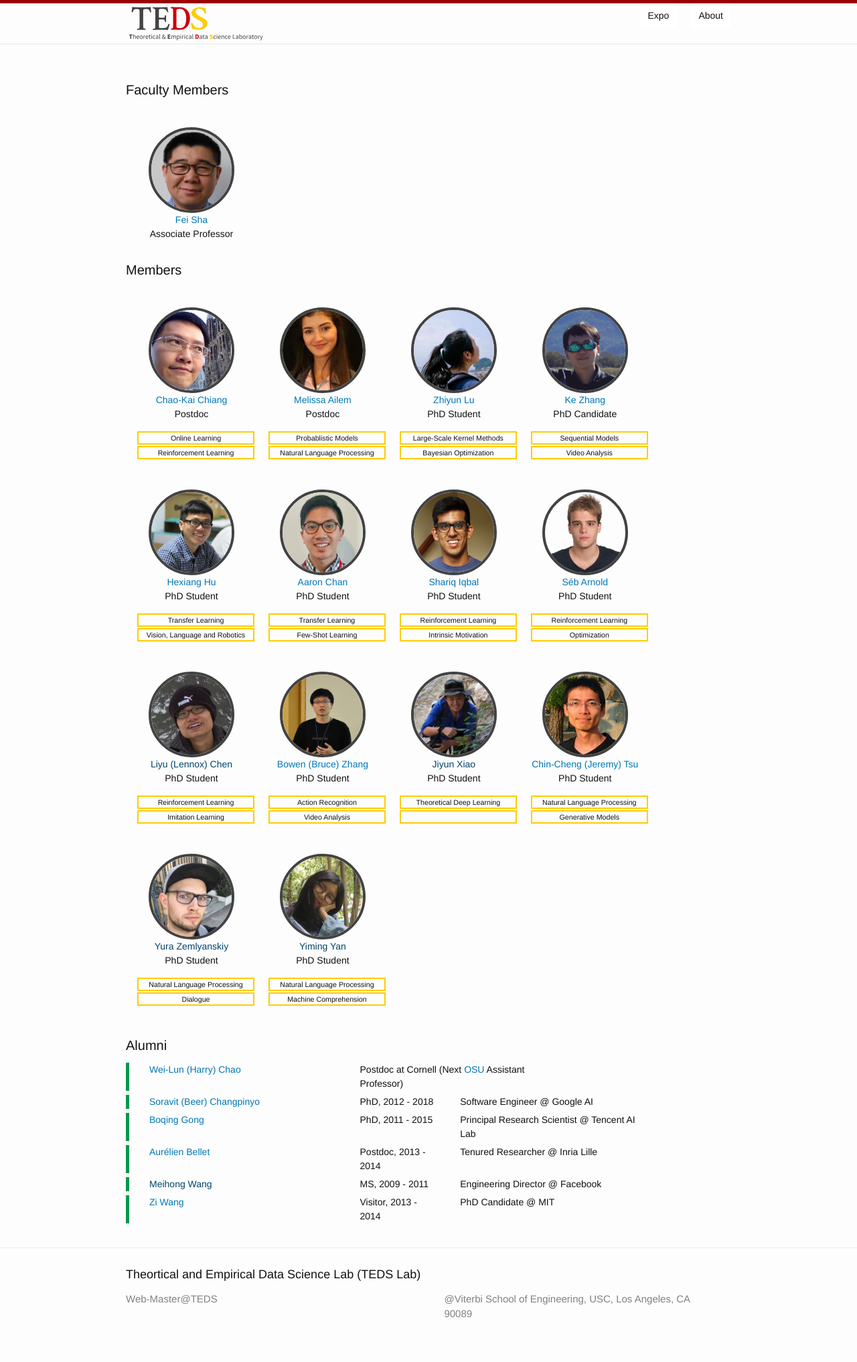
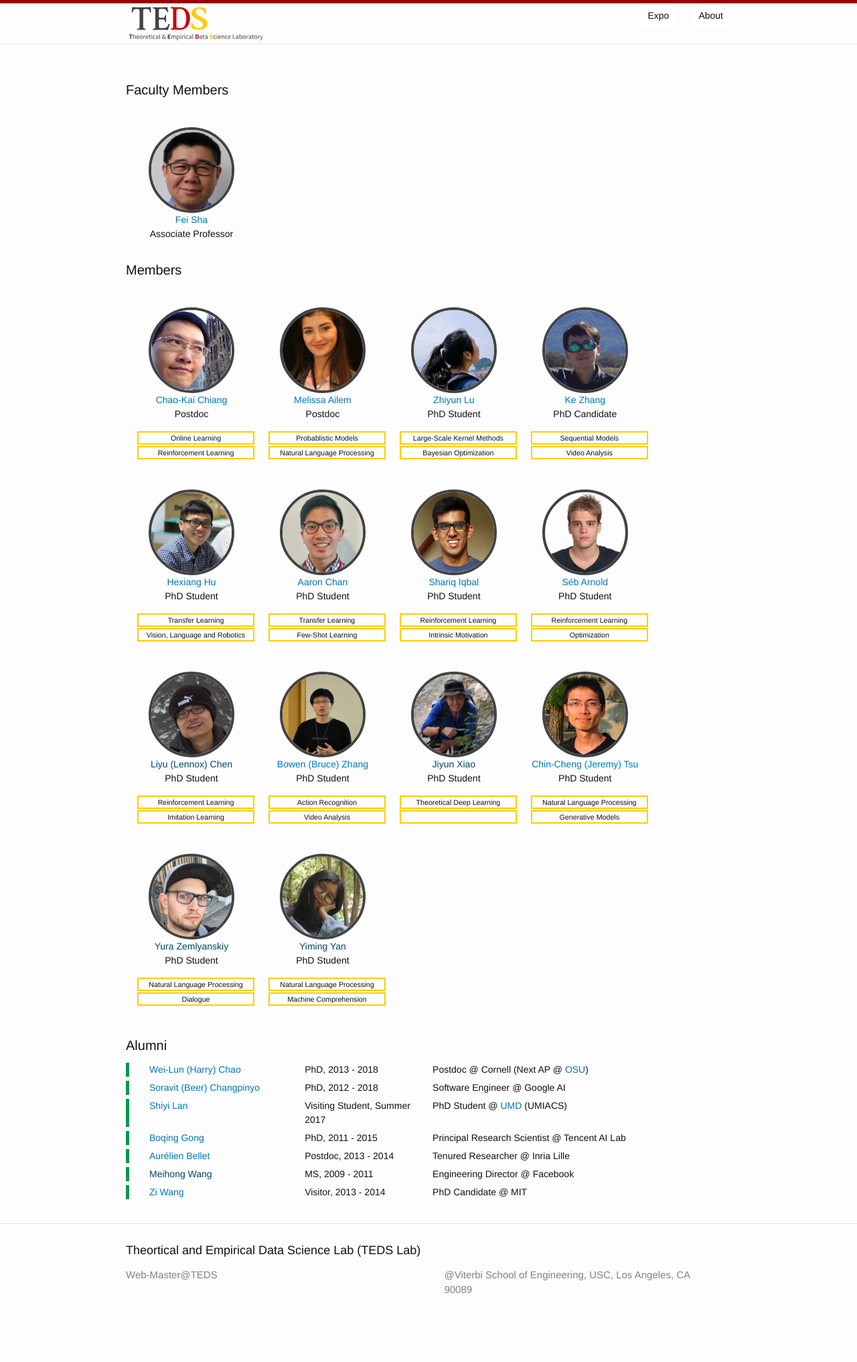
Before and after one commit to teds-usc/teds-usc.github.io, a Jekyll site: the page built from index.html, in a window 1280 px wide. Shown: the whole page at 67% size. Built offline with Jekyll 4.4.1, drawn with Linux system fonts in a browser that asks for light colours; nearby versions of some CDN libraries; after the commit the page ends 1998 px from its top, so only the background shows below that.

Commit message:
Update alumni

```diff
--- a/_data/alumni.yml
+++ b/_data/alumni.yml
@@ -1,8 +1,8 @@
 - name: 'Wei-Lun (Harry) Chao'
   img:  '/img/members/harry.jpg'
   url:  'http://www-scf.usc.edu/~weilunc/'
-  position: 'Postdoc at Cornell (Next <a href="https://www.osu.edu/">OSU</a> Assistant Professor)'
-  title:  'PhD, 2013 - 2018'
+  position: 'Postdoc @ Cornell (Next AP @ <a href="https://www.osu.edu/">OSU</a>)'
+  description:  'PhD, 2013 - 2018'
   tags:
     - name: 'Transfer Learning'
     - name: 'Vision and Language'
@@ -14,6 +14,13 @@
   tags:
     - name: 'Transfer and Multi-Task Learning'
     - name: 'Computer Vision and Natural Language Processing'
+- name:   'Shiyi Lan'
+  url:    'https://voidrank.github.io'
+  position:  'PhD Student @ <a href="https://umd.edu">UMD</a> (UMIACS)'
+  description: 'Visiting Student, Summer 2017'
+  tags:
+    - name: 'Object Detection'
+    - name: 'Video Analysis'
 - name:   'Boqing Gong'
   url:    'http://boqinggong.info'
   position:  'Principal Research Scientist @ Tencent AI Lab'
--- a/_includes/footer.html
+++ b/_includes/footer.html
@@ -1,7 +1,6 @@
 <footer class="site-footer">
 
   <div class="custom-wrapper">
-
     <h2 class="footer-heading">{{ site.title | escape }}</h2>
     <div class="footer-col-wrapper">
       <div class="footer-col footer-col-1">
--- a/_sass/_profile.scss
+++ b/_sass/_profile.scss
@@ -60,21 +60,21 @@
 }
 
 .alumni-name {
-  width: -webkit-calc(40% - (#{$spacing-unit} / 2));
-  width:         calc(40% - (#{$spacing-unit} / 2));
+  width: -webkit-calc(25% - (#{$spacing-unit} / 2));
+  width:         calc(30% - (#{$spacing-unit} / 2));
   float: left;
   padding-left: #{$spacing-unit};
 }
 .alumni-desc {
-  width: -webkit-calc(20% - (#{$spacing-unit} / 2));
-  width:         calc(20% - (#{$spacing-unit} / 2));
+  width: -webkit-calc(25% - (#{$spacing-unit} / 2));
+  width:         calc(25% - (#{$spacing-unit} / 2));
   float: left;
   padding-left: #{$spacing-unit};
 }
 
 .alumni-position {
-  width: -webkit-calc(40% - (#{$spacing-unit} / 2));
-  width:         calc(40% - (#{$spacing-unit} / 2));
+  width: -webkit-calc(50% - (#{$spacing-unit} / 2));
+  width:         calc(50% - (#{$spacing-unit} / 2));
   float: left;
   padding-left: #{$spacing-unit};
 }
--- a/index.html
+++ b/index.html
@@ -38,7 +38,9 @@ layout: default
   <div class="alumni-list">
     {% for member in site.data.alumni %}
     <div class="alumni-namecard">
-      <a href="{{ member.url | escape }}"> <div class="alumni-name"> {{member.name}} </div> </a>
+      <a href="{{ member.url | escape }}">
+        <div class="alumni-name"> {{member.name}} </div>
+      </a>
       <div class="alumni-desc"> {{member.description}} </div>
       <div class="alumni-position"> {{member.position}} </div>
     </div>
```
